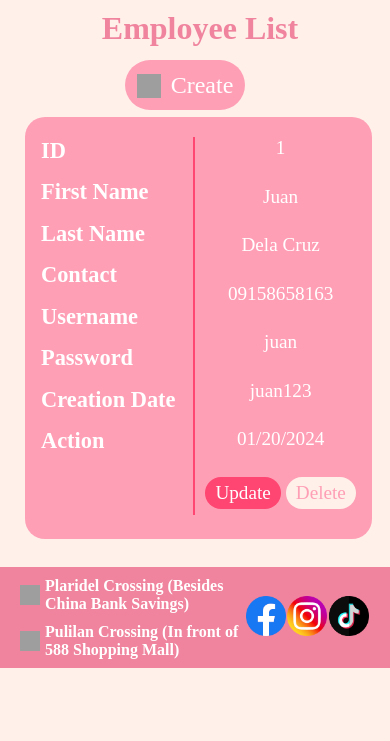
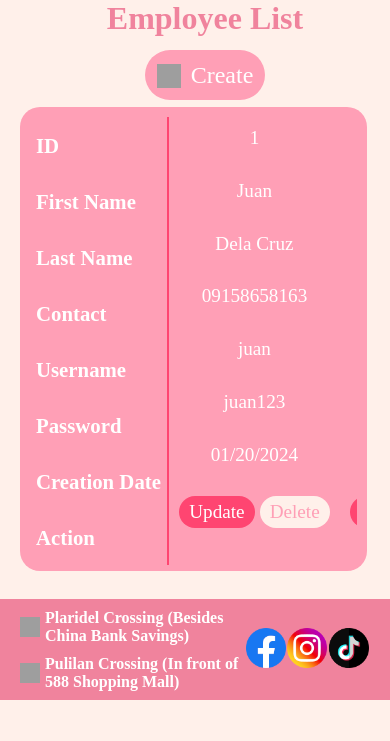
Before and after one commit to shinra-1/fashionhauz, a PHP site: page / in a window 390 px wide. Shown: the part 103-844 px from the top of the page. Run offline with PHP 8.4, Linux system fonts and the light colour scheme; some web fonts are replaced; grey boxes are pictures that could not be loaded.

Commit message:
Update admin-emplist.css

```diff
--- a/css/admin-emplist.css
+++ b/css/admin-emplist.css
@@ -197,6 +197,39 @@ td .option a{
         margin-top: 10px;
     }
 }
+@media (max-width: 420px){
+    .upper{
+        margin-left: 145px;
+        margin-top: 100px;
+    }
+    .content-title{
+        font-size: 2rem;
+        margin-left: 20px;
+        margin-top: -100px;
+    }
+    .table-bg{
+        margin: 70px 0 20px 20px;
+        height: 55vh;
+    }
+    tbody{
+        overflow-x: scroll;
+        min-height: 50vh;
+        margin-top: 0px;
+    }
+    thead{
+        margin-top: 0px;
+        width: 500px;
+        border-right:2px solid #ff4571;
+    }
+    th{
+        display: flex;
+        padding: 17px 5px 15px 6px;
+        text-align: left;
+        border-bottom: none;
+        color: white;
+        font-size: 1.3rem;
+    }
+}
 @media (max-width: 360px) and (max-height: 800px){
     .upper{
         margin-left: 120px;
```
